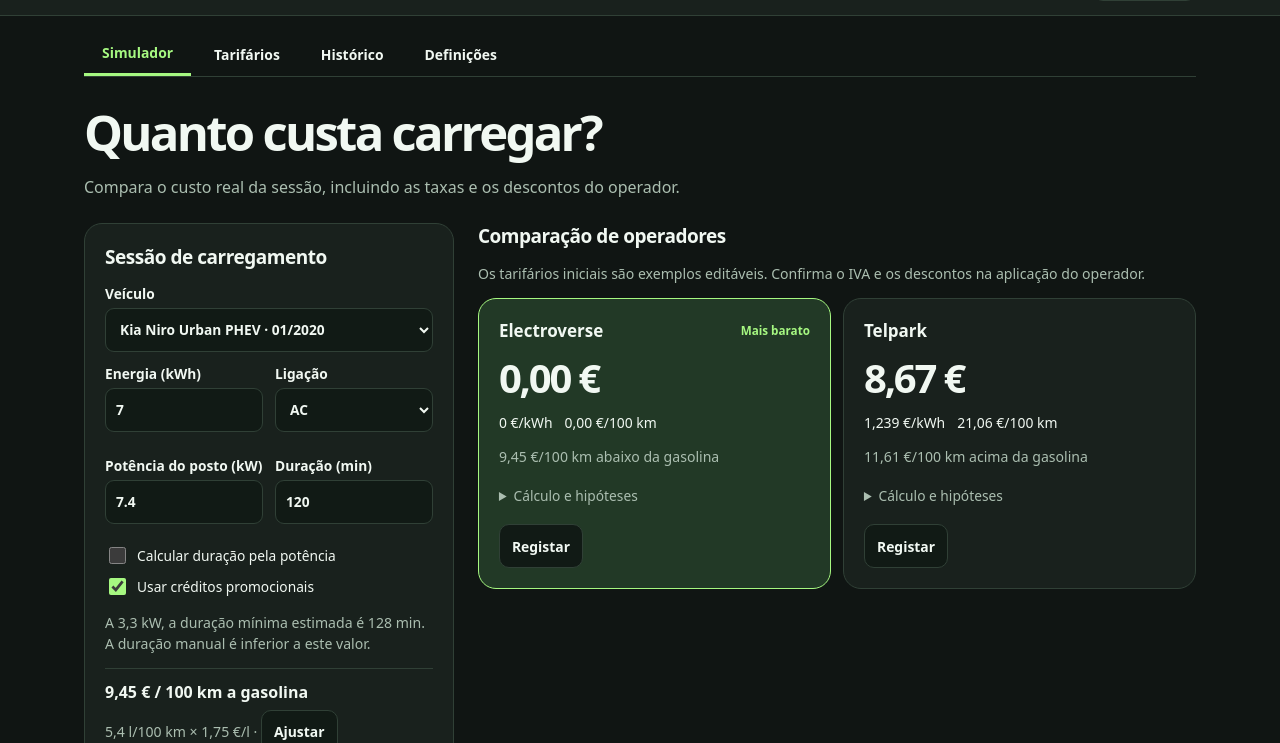
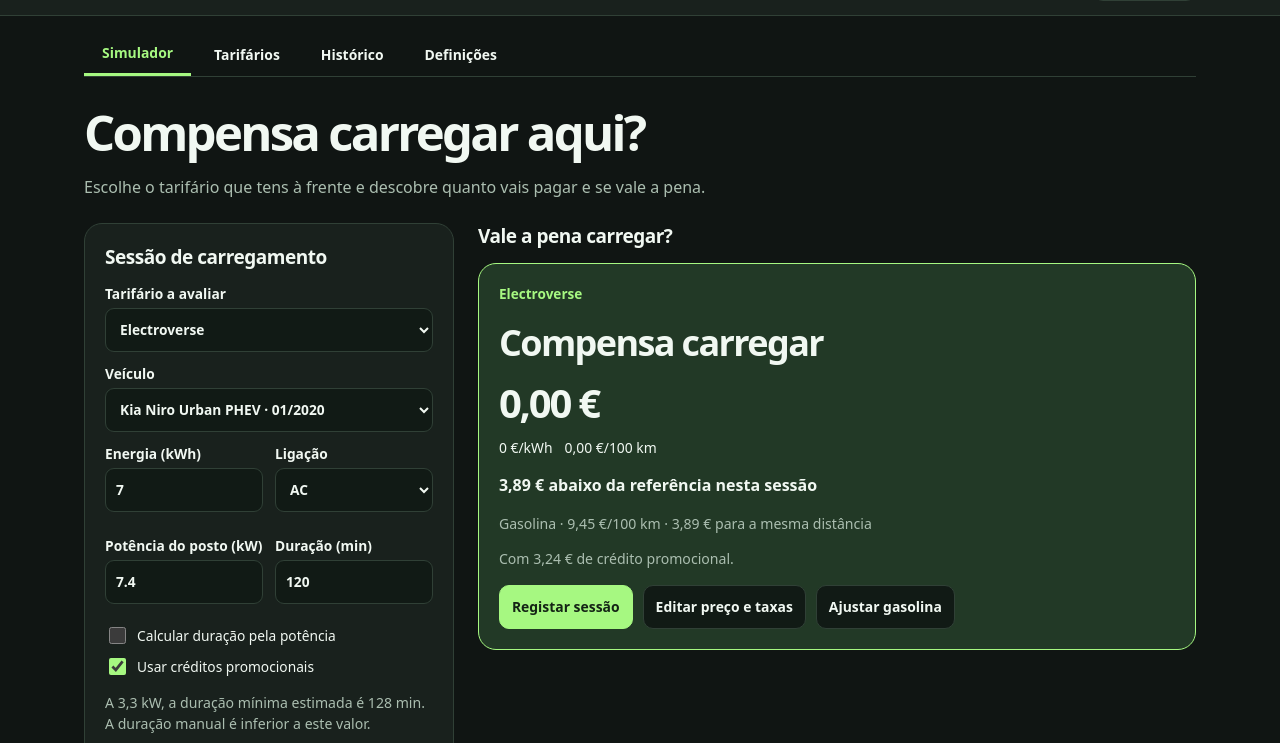
Before and after one commit to goncalos04/chargewise, a website with bundled scripts: page docs/index.html in a window 1280 px wide. Shown: the part 57-800 px from the top of the page. Built offline with nearby package versions, Linux system fonts and the light colour scheme.

Commit message:
Make the charging decision the main simulator result

```diff
--- a/docs/app.js
+++ b/docs/app.js
@@ -1,4 +1,4 @@
-import { components, estimateMinutes, quote, fuelCost } from './finance.js';
+import { components, estimateMinutes, quote, fuelCost, assessCharge } from './finance.js';
 import { blankTariff, defaults, load, save, toCSV, fromCSV, validate } from './data.js';
 
 const $ = id => document.getElementById(id);
@@ -108,7 +108,7 @@ function writeSimulation() {
   for (const [key, value] of Object.entries(data.simulation)) {
     const input = form.elements.namedItem(key);
     if (input.type === 'checkbox') input.checked = value;
-    else input.value = value;
+    else input.value = value ?? '';
   }
 }
 
@@ -119,18 +119,21 @@ function renderSimulation() {
   const minutes = s.auto ? estimate : s.minutes;
   form.elements.minutes.disabled = s.auto;
   if (s.auto) form.elements.minutes.value = estimate ?? '';
+  const budget = $('budget');
+  budget.hidden = vehicle.id === 'niro';
+  form.elements.target.disabled = budget.hidden;
   const valid = Array.from(form.elements).filter(input => input.willValidate).every(input => input.validity.valid);
   $('duration-note').textContent = estimate === null
     ? 'Estimativa indisponível com esta ligação ou potência.'
     : `A ${fmt(Math.min(vehicle[s.charging], s.power))} kW, a duração mínima estimada é ${estimate} min.` +
       (minutes < estimate && !s.auto ? ' A duração manual é inferior a este valor.' : '');
   const fuel = vehicle.id === 'niro' ? fuelCost(vehicle.fuelPrice, vehicle.fuelConsumption) : null;
-  $('fuel').innerHTML = fuel === null ? '' : `<div class="fuel"><strong>${money(fuel)} / 100 km a gasolina</strong>
-    <p class="muted">${fmt(vehicle.fuelConsumption)} l/100 km × ${money(vehicle.fuelPrice)}/l · <button type="button" id="edit-fuel">Ajustar</button></p></div>`;
-  if ($('edit-fuel')) $('edit-fuel').onclick = () => editVehicle(vehicle);
   currentLogOptions = [];
+  const decision = $('decision');
+  decision.className = 'panel verdict';
   if (!valid || minutes === null) {
-    results.textContent = 'Preenche valores válidos ou introduz a duração manualmente.';
+    decision.textContent = 'Preenche valores válidos ou introduz a duração manualmente.';
+    results.replaceChildren();
     return;
   }
   const ranked = data.tariffs.map(t => ({ t, q: quote(t, s.kWh, minutes, vehicle.consumption, s.credit) }))
@@ -138,6 +141,32 @@ function renderSimulation() {
   currentLogOptions = ranked.map(({ t, q }) => ({
     name: t.name, vehicle: vehicle.name, kWh: s.kWh, minutes, total: q.total
   }));
+  const selectedIndex = ranked.findIndex(({ t }) => t.id === form.elements.tariff.value);
+  if (selectedIndex === -1) {
+    decision.textContent = 'Cria um tarifário para avaliar este carregamento.';
+  } else {
+    const { t, q } = ranked[selectedIndex];
+    const target = s.target ?? null;
+    const assessment = assessCharge(q, s.kWh, vehicle.consumption, fuel ?? target, fuel === null ? 'perKWh' : 'per100');
+    const difference = assessment?.difference;
+    const verdict = difference === undefined ? 'Define o teu limite' : difference > 0 ? 'Compensa carregar'
+      : difference < 0 ? 'Não compensa carregar' : 'Fica ao mesmo preço';
+    const reference = fuel === null
+      ? (target === null ? 'Introduz o preço máximo por kWh que estás disposto a pagar.' : `Limite escolhido · ${fmt(target)} €/kWh`)
+      : `Gasolina · ${money(fuel)}/100 km · ${money(fuel * s.kWh / vehicle.consumption)} para a mesma distância`;
+    const savings = difference ? `<p><strong>${money(Math.abs(difference))} ${difference > 0 ? 'abaixo' : 'acima'} da referência nesta sessão</strong></p>` : '';
+    decision.classList.toggle('best', difference > 0);
+    decision.classList.toggle('unfavourable', difference < 0);
+    decision.innerHTML = `<p class="badge">${safe(t.name)}</p><h3>${verdict}</h3>
+      <strong class="total">${money(q.total)}</strong>
+      <div class="metrics"><span>${fmt(q.perKWh)} €/kWh</span><span>${money(q.per100)}/100 km</span></div>
+      ${savings}<p class="muted">${reference}</p>
+      ${q.credit > 0 ? `<p class="muted">Com ${money(q.credit)} de crédito promocional.</p>` : ''}
+      <div class="actions"><button type="button" class="primary" data-log="${selectedIndex}">Registar sessão</button>
+      <button type="button" data-tariff="${data.tariffs.indexOf(t)}">Editar preço e taxas</button>
+      ${fuel === null ? '' : '<button type="button" id="edit-fuel">Ajustar gasolina</button>'}</div>`;
+    if ($('edit-fuel')) $('edit-fuel').onclick = () => editVehicle(vehicle);
+  }
   const open = new Set([...results.querySelectorAll('details[open]')].map(d => d.dataset.key));
   results.innerHTML = ranked.map(({ t, q }, i) => {
     const best = q.total === ranked[0].q.total;
@@ -171,7 +200,8 @@ form.addEventListener('input', event => {
     renderSimulation();
     return;
   }
-  const value = input.type === 'checkbox' ? input.checked : input.type === 'number' ? input.valueAsNumber : input.value;
+  const value = input.type === 'checkbox' ? input.checked : input.type === 'number'
+    ? (input.value === '' ? null : input.valueAsNumber) : input.value;
   persist({ ...data, simulation: { ...data.simulation, [input.name]: value } });
   if (input.name === 'auto' && !value) form.elements.minutes.value = data.simulation.minutes;
   renderSimulation();
@@ -202,7 +232,10 @@ function render() {
   document.documentElement.dataset.theme = data.theme;
   $('theme').textContent = data.theme === 'dark' ? 'Modo claro' : 'Modo escuro';
   form.elements.vehicle.innerHTML = data.vehicles.map(v => `<option value="${safe(v.id)}">${safe(v.name)}</option>`).join('');
+  form.elements.tariff.innerHTML = data.tariffs.map(t => `<option value="${safe(t.id)}">${safe(t.name)}</option>`).join('');
   writeSimulation();
+  if (!form.elements.tariff.value) form.elements.tariff.selectedIndex = 0;
+  if (data.simulation.target === undefined) form.elements.target.value = '';
   renderSimulation();
   $('tariff-list').innerHTML = data.tariffs.map((t, i) => `<article class="panel">
     <h3>${safe(t.name)}</h3><p class="muted">${components.map(key => fmt(t[key].rate) + ' ' + units[key]).join(' · ')}</p>
--- a/docs/data.js
+++ b/docs/data.js
@@ -16,7 +16,7 @@ export const defaults = () => ({
   ],
   history: [],
   theme: 'dark',
-  simulation: { vehicle: 'niro', kWh: 7, minutes: 120, charging: 'ac', power: 7.4, auto: false, credit: true }
+  simulation: { vehicle: 'niro', kWh: 7, minutes: 120, charging: 'ac', power: 7.4, auto: false, credit: true, tariff: 'electroverse', target: null }
 });
 
 const key = 'chargewise-v1';
@@ -32,13 +32,13 @@ export function save(data) {
 const columns = ['tipo', 'id', 'nome', 'iva', 'desconto', 'credito',
   ...['energia', 'tempo', 'sessao'].flatMap(key => [key, key + '_iva', key + '_desconto', key + '_credito']),
   'ac', 'dc', 'consumo', 'preco_gasolina', 'consumo_gasolina', 'data', 'veiculo',
-  'kwh', 'minutos', 'total', 'tema', 'modo', 'potencia', 'automatico', 'usar_credito'];
+  'kwh', 'minutos', 'total', 'tema', 'modo', 'potencia', 'automatico', 'usar_credito', 'tarifario_ativo', 'limite_kwh'];
 
 export function toCSV(data) {
   const rows = [
     ['configuracao', ...Array(23).fill(''), data.simulation.vehicle, data.simulation.kWh,
       data.simulation.minutes, '', data.theme, data.simulation.charging, data.simulation.power,
-      data.simulation.auto, data.simulation.credit],
+      data.simulation.auto, data.simulation.credit, data.simulation.tariff, data.simulation.target],
     ...data.tariffs.map(t => ['tarifario', t.id, t.name, t.vat, t.discount, t.credit,
       ...[t.energy, t.time, t.session].flatMap(r => [r.rate, r.vatIncluded, r.discount, r.credit])]),
     ...data.vehicles.map(v => ['veiculo', v.id, v.name, ...Array(15).fill(''),
@@ -68,7 +68,8 @@ function parseCSV(source) {
 
 export function fromCSV(source) {
   const [header, ...rows] = parseCSV(source.replace(/^\uFEFF/, ''));
-  if (header?.join(';') !== columns.join(';') || rows.some(row => row.length !== columns.length)) {
+  const legacy = header?.join(';') === columns.slice(0, -2).join(';');
+  if ((!legacy && header?.join(';') !== columns.join(';')) || rows.some(row => row.length !== header.length)) {
     throw Error('Usa o formato CSV exportado pela ChargeWise.');
   }
   const sets = { version: 1, tariffs: [], vehicles: [], history: [] };
@@ -85,6 +86,7 @@ export function fromCSV(source) {
         sets.theme = cell.tema;
         sets.simulation = { vehicle: cell.veiculo, kWh: num(cell.kwh), minutes: num(cell.minutos),
           charging: cell.modo, power: num(cell.potencia), auto: bool(cell.automatico), credit: bool(cell.usar_credito) };
+        if (!legacy) Object.assign(sets.simulation, { tariff: cell.tarifario_ativo, target: cell.limite_kwh ? num(cell.limite_kwh) : null });
         break;
       case 'tarifario':
         sets.tariffs.push({ ...identity, vat: num(cell.iva), discount: num(cell.desconto), credit: num(cell.credito),
@@ -120,7 +122,8 @@ export function validate(data) {
     !list(data.history, h => typeof h.date === 'string' && Number.isFinite(Date.parse(h.date)) && string(h.vehicle)
       && number(h.kWh, 0.01) && number(h.minutes) && number(h.total, 0, Number.MAX_SAFE_INTEGER / 100)) ||
     !s || !data.vehicles.some(v => v.id === s.vehicle) || !['ac', 'dc'].includes(s.charging) ||
-    !number(s.kWh, 0.01) || !number(s.minutes) || !number(s.power) || !flag(s.auto) || !flag(s.credit)) {
+    (s.tariff !== undefined && s.tariff !== '' && !string(s.tariff)) ||
+    (s.target != null && !number(s.target)) || !number(s.kWh, 0.01) || !number(s.minutes) || !number(s.power) || !flag(s.auto) || !flag(s.credit)) {
     throw Error('O ficheiro contém dados inválidos ou uma versão incompatível.');
   }
   return data;
--- a/docs/finance.js
+++ b/docs/finance.js
@@ -25,3 +25,10 @@ export function quote(tariff, kWh, minutes, consumption, useCredit = true) {
 export function fuelCost(price, consumption) {
   return price * consumption;
 }
+
+export function assessCharge(result, kWh, consumption, baseline, unit) {
+  if (baseline === null) return null;
+  const sessionLimit = unit === 'per100' ? baseline * kWh / consumption : baseline * kWh;
+  const difference = Math.round((sessionLimit + 1e-9) * 100) - Math.round(result.total * 100);
+  return { difference: difference / 100 };
+}
--- a/docs/index.html
+++ b/docs/index.html
@@ -22,11 +22,12 @@
   </nav>
   <p id="status" role="status" hidden></p>
   <section id="simulator">
-    <h1>Quanto custa carregar?</h1>
-    <p class="intro">Compara o custo real da sessão, incluindo as taxas e os descontos do operador.</p>
+    <h1>Compensa carregar aqui?</h1>
+    <p class="intro">Escolhe o tarifário que tens à frente e descobre quanto vais pagar e se vale a pena.</p>
     <div class="dashboard">
       <form id="simulation" class="panel">
         <h2>Sessão de carregamento</h2>
+        <label>Tarifário a avaliar<select name="tariff"></select></label>
         <label>Veículo<select name="vehicle"></select></label>
         <div class="grid">
           <label>Energia (kWh)<input name="kWh" type="number" min="0.01" max="1000000" step="any" required></label>
@@ -37,14 +38,18 @@
         <label class="check"><input name="auto" type="checkbox"> Calcular duração pela potência</label>
         <label class="check"><input name="credit" type="checkbox"> Usar créditos promocionais</label>
         <p id="duration-note" class="muted"></p>
-        <div id="fuel"></div>
+        <div id="budget" hidden><label>Limite aceitável (€/kWh)<input name="target" type="number" min="0" max="1000000" step="any" placeholder="Define o teu limite"></label></div>
       </form>
-      <section aria-labelledby="comparison-title">
-        <h2 id="comparison-title">Comparação de operadores</h2>
+      <section aria-labelledby="decision-title">
+        <h2 id="decision-title">Vale a pena carregar?</h2>
+        <div id="decision" class="panel verdict" aria-live="polite"></div>
+      </section>
+    </div>
+    <details class="comparison">
+      <summary id="comparison-title">Comparar todos os operadores</summary>
         <p class="muted">Os tarifários iniciais são exemplos editáveis. Confirma o IVA e os descontos na aplicação do operador.</p>
         <div id="results"></div>
-      </section>
-    </div>
+    </details>
   </section>
   <section id="tariffs" hidden>
     <div class="section-head"><h1>Tarifários</h1><button class="primary" id="add">Novo tarifário</button></div>
--- a/docs/style.css
+++ b/docs/style.css
@@ -47,3 +47,10 @@ fieldset .actions label{margin:0}
 dialog .actions:last-child{justify-content:flex-end}
 @media(max-width:740px){.dashboard{grid-template-columns:1fr}.stats{grid-template-columns:repeat(2,minmax(0,1fr))}}
 @media(max-width:430px){.cards{grid-template-columns:1fr}.panel{padding:13px}#results{gap:8px}.result-head{align-items:flex-start;flex-direction:column}.result-head h3{font-size:15px}}
+
+.comparison{margin-top:24px;padding:16px;border:1px solid var(--line);border-radius:16px;color:var(--text)}
+.comparison summary{font-size:1rem;font-weight:700}
+.verdict h3{font-size:clamp(24px,4vw,36px);letter-spacing:-.045em}
+.verdict .badge{margin-top:0;font-size:.85rem}
+.verdict.unfavourable{border-color:#dc8a63}
+.verdict .actions{margin-top:16px}
--- a/docs/sw.js
+++ b/docs/sw.js
@@ -1,5 +1,5 @@
 const prefix = 'chargewise-' + self.registration.scope + '-';
-const version = prefix + '1';
+const version = prefix + '2';
 const files = ['./index.html', './style.css', './app.js', './finance.js', './data.js',
   './manifest.webmanifest', './icon-192.png', './icon-512.png'];
 const assets = new Set(files.map(file => new URL(file, self.registration.scope).href));
```
Also changed, not shown: tests/chargewise.test.mjs (+17 -1 lines), README.md.
